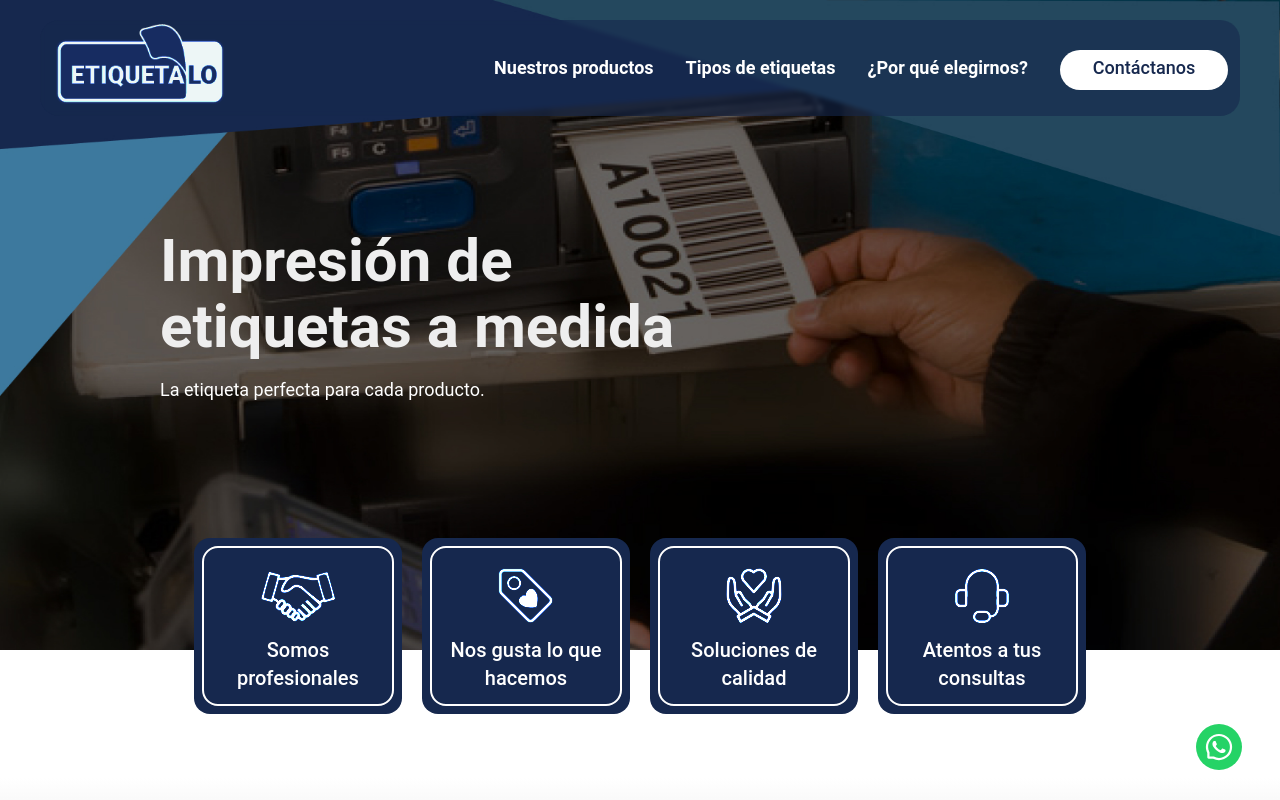
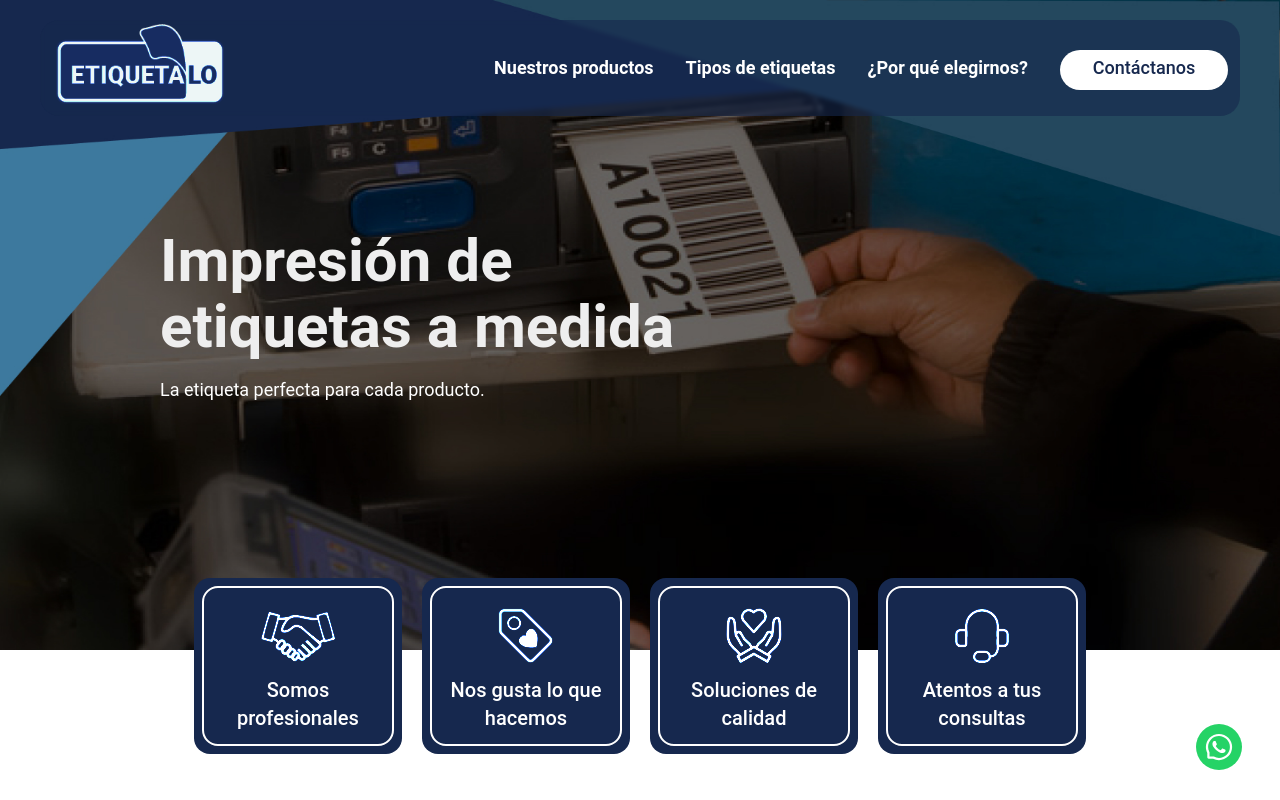
Before and after one commit to FrancoAvolio/website-etiquetalo, a React (Vite) app: page / in a window 1280 px wide. Shown: the top 800 px of the page. Built offline with nearby package versions, Linux system fonts and the light colour scheme.

Commit message:
tarjeta de home

```diff
--- a/src/App.jsx
+++ b/src/App.jsx
@@ -92,7 +92,8 @@ function App() {
         </p>
       </section>
 
-      <section className="relative z-20 flex items-center justify-center gap-5 h-auto flex-wrap my-5 px-7 md:h-[12.5rem] max-w-[390px] 2sm:m-auto sm:max-w-[800px] md:p-0 lg:min-w-[1000px] lg:p-0 xl:max-w-[1100px] sm:px-20 sm:my-[1.875rem] md:w-full sm:m-auto sm:flex-wrap " >
+      <section
+        className="relative z-20 flex items-center justify-center gap-5 2sm:max-h-[15rem] sm:min-h-[25rem] md:h-[12.5rem] max-w-[390px] 2sm:m-auto sm:max-w-[800px] md:p-0 lg:min-w-[1000px] lg:p-0 xl:max-w-[1100px] sm:px-20 md:w-full sm:m-auto flex-wrap px-7 mt-10 mb-10 h-auto" >
 
         <HomeCard titulo={'Somos profesionales'} imagen={handshake} />
         <HomeCard titulo={'Nos gusta lo que hacemos'} imagen={tag_heart} />
--- a/src/components/HomeCard/HomeCard.jsx
+++ b/src/components/HomeCard/HomeCard.jsx
@@ -3,7 +3,7 @@ import './HomeCard.css'
 
 export const HomeCard = ({titulo, imagen}) => {
   return (
-    <div className='mt-14'>
+    <div className='mb-8'>
       <div className="sm:w-52 sm:h-44 bg-[#16284E] rounded-2xl grid place-items-center w-[6.5rem] h-[5.5rem] ">
         <div className="sm:w-48 sm:h-40 rounded-2xl border-2 border-white flex flex-col w-[6rem] h-[5rem]">
           <div className='mt-2 flex items-center align-items justify-center'>
```
